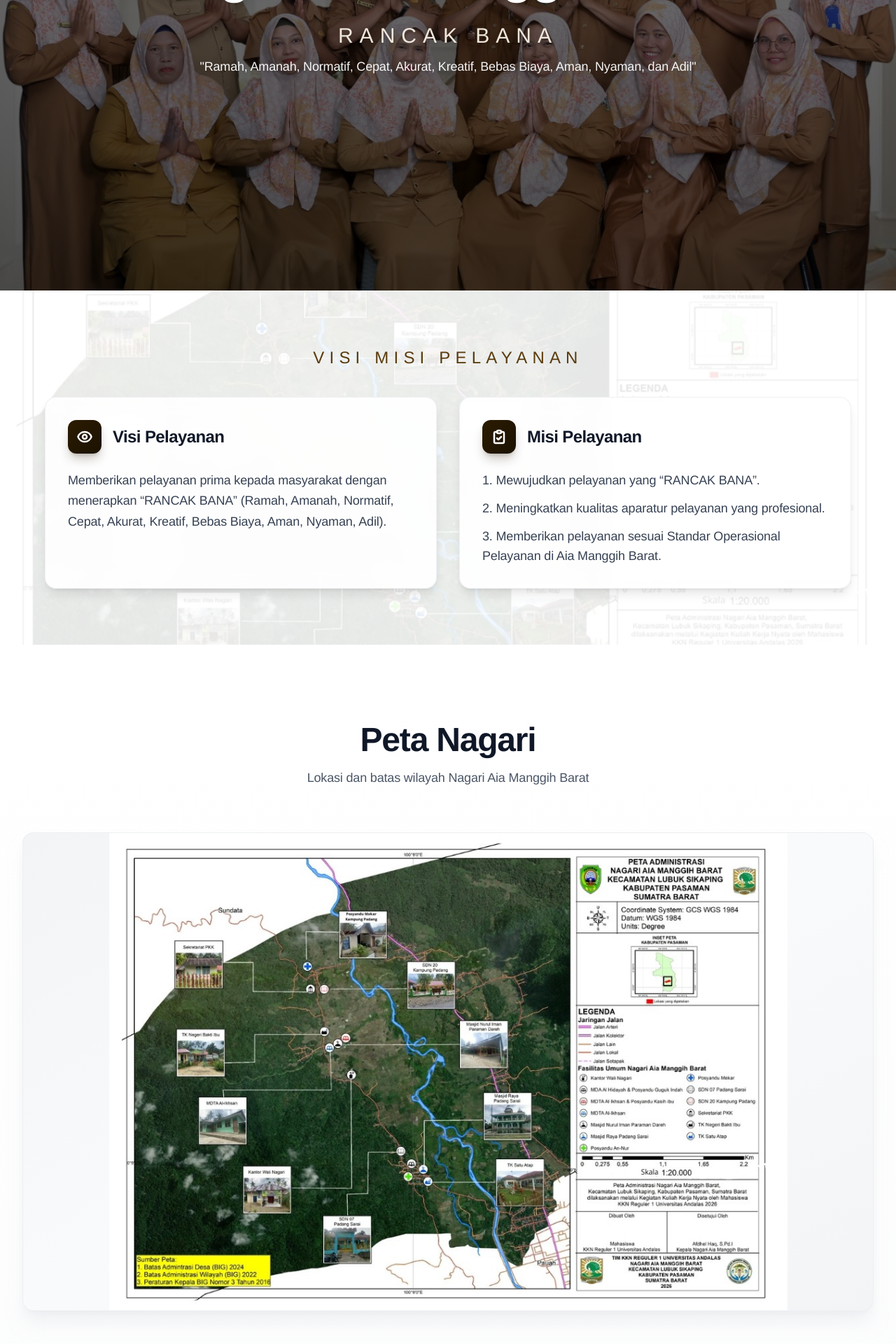
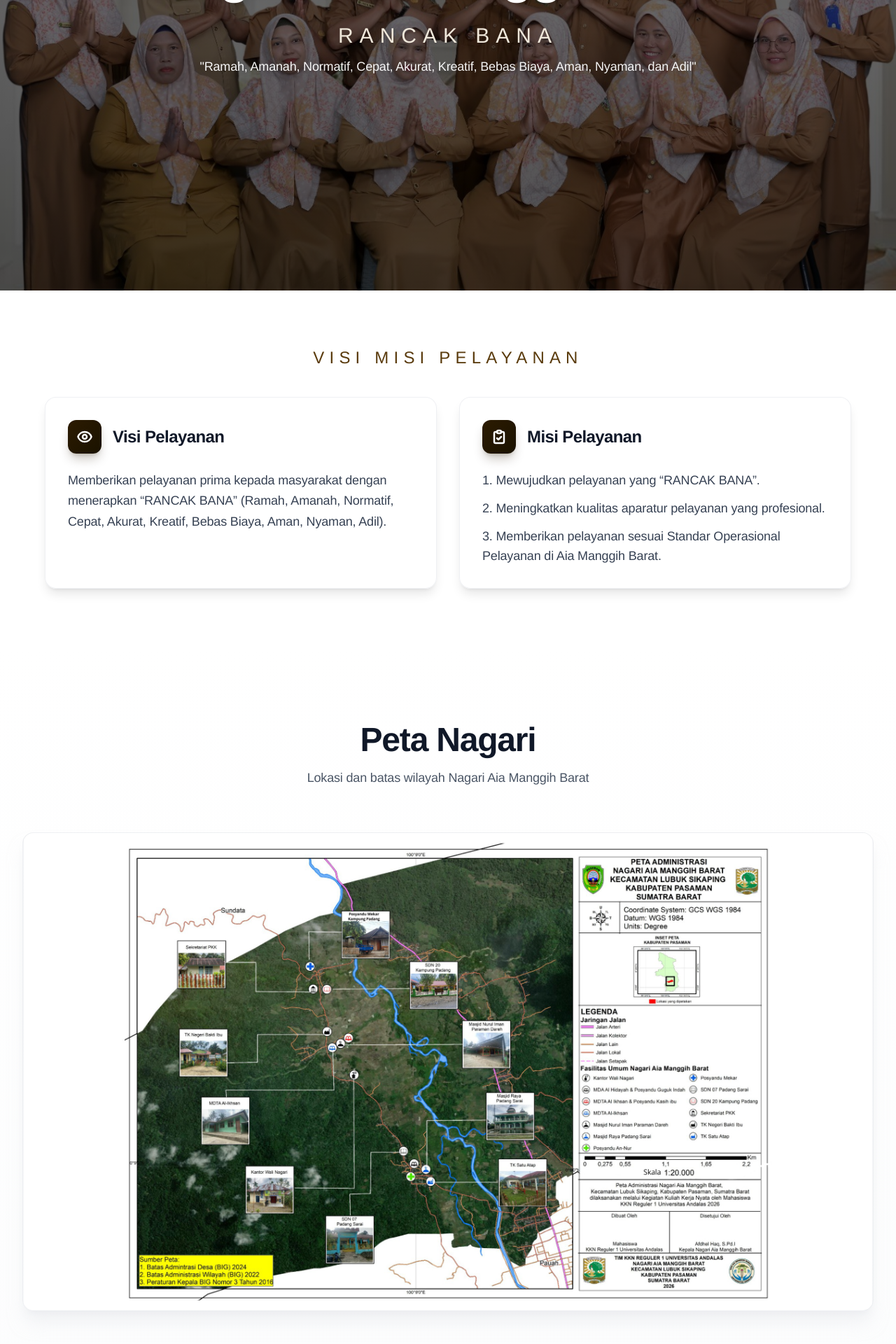
Before and after one commit to websiteaiamanggihbarat-lang/websitenagari, a Next.js app: page / in a window 1280 px wide. Shown: the part 466-2386 px from the top of the page at 70% size. Built offline with nearby package versions, Linux system fonts and the light colour scheme.

Commit message:
[feat] update map

```diff
--- a/app/page.tsx
+++ b/app/page.tsx
@@ -33,10 +33,6 @@ export default function Home() {
 
       {/* Visi Misi Pelayanan */}
       <section className="relative py-20 px-6 lg:px-8 overflow-hidden">
-        <div className="absolute inset-0">
-          <div className="w-full h-full bg-[url('/image/map-nagari.jpeg')] bg-cover bg-center opacity-40"></div>
-          <div className="absolute inset-0 bg-white/75"></div>
-        </div>
         <div className="relative max-w-6xl mx-auto scroll-slide-bottom">
           <div className="text-center mb-10">
             <p className="text-2xl uppercase tracking-[0.3em] text-[#5a3b0d] mb-3">
--- a/components/PetaNagari.tsx
+++ b/components/PetaNagari.tsx
@@ -29,7 +29,7 @@ export default function PetaNagari() {
     <>
       <div className="aspect-video bg-gradient-to-br from-gray-100 via-gray-50 to-gray-100 rounded-2xl overflow-hidden shadow-xl shadow-gray-200/50 border border-gray-200/50 hover:shadow-2xl transition-shadow duration-300 relative scroll-scale flex items-center justify-center cursor-pointer group" onClick={() => setIsModalOpen(true)}>
         <img
-          src="/image/map-nagari.jpeg"
+          src="/image/peta-nagari.jpeg"
           alt="Peta Administrasi Nagari Aia Manggih Barat"
           className="w-full h-full object-contain group-hover:scale-105 transition-transform duration-300"
         />
@@ -85,7 +85,7 @@ export default function PetaNagari() {
             onClick={(e) => e.stopPropagation()}
           >
             <img
-              src="/image/map-nagari.jpeg"
+              src="/image/peta-nagari.jpeg"
               alt="Peta Administrasi Nagari Aia Manggih Barat - Fullscreen"
               className="max-w-full max-h-[95vh] object-contain rounded-lg shadow-2xl"
             />
```
Also changed, not shown: public/image/peta-nagari.jpeg.
